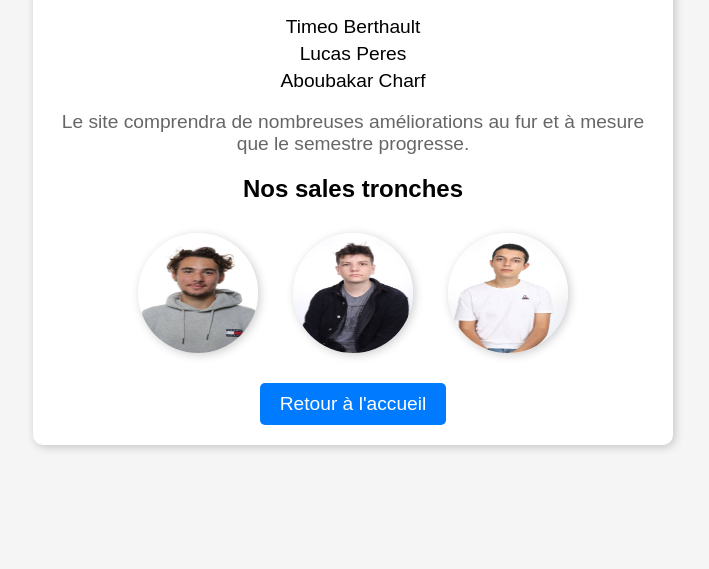
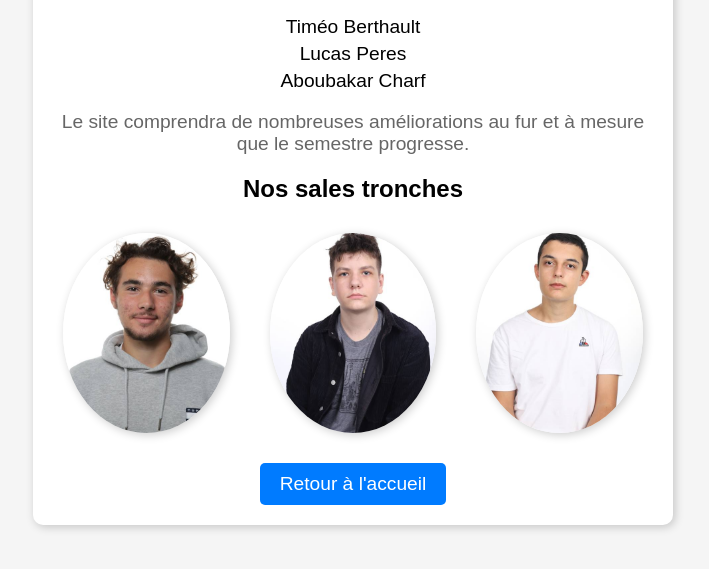
Before and after one commit to AbouVegeto/S4VjEnjoyers, a plain HTML site: page presentation.html in a window 1280 px wide. Shown: the part 197-766 px from the top of the page, without its empty margins (287-996 px from the left). Drawn offline with Linux system fonts and the light colour scheme.

Commit message:
Add files via upload

```diff
--- a/presentation.html
+++ b/presentation.html
@@ -45,14 +45,15 @@
         .gallery {
             display: flex;
             justify-content: center;
-            gap: 15px;
+            gap: 20px;
             margin-top: 20px;
         }
 
         .gallery img {
-            width: 120px;
-            height: 120px;
+            width: 200px;
+            height: 200px;
             border-radius: 50%;
+            object-fit: cover;
             box-shadow: 2px 2px 10px rgba(0, 0, 0, 0.2);
             transition: transform 0.3s ease;
         }
@@ -87,7 +88,7 @@
         <h1>Présentation du groupe</h1>
         <p>Voici le site internet de notre groupe de projet <strong>S4VjEnjoyers</strong>, composé des membres suivants :</p>
         <ul>
-            <li>Timeo Berthault</li>
+            <li>Timéo Berthault</li>
             <li>Lucas Peres</li>
             <li>Aboubakar Charf</li>
         </ul>
@@ -95,9 +96,9 @@
 
         <h2>Nos sales tronches</h2>
         <div class="gallery">
-            <img src="image3.jpg" alt="Timéo Berthault">
+            <img src="image3.jpg" alt="Timeo Berthault">
             <img src="image4.jpg" alt="Lucas Peres">
-            <img src="image5.jpg" alt="Abou">
+            <img src="image5.jpg" alt="Aboubakar Charf">
         </div>
 
         <div class="button-container">
```
